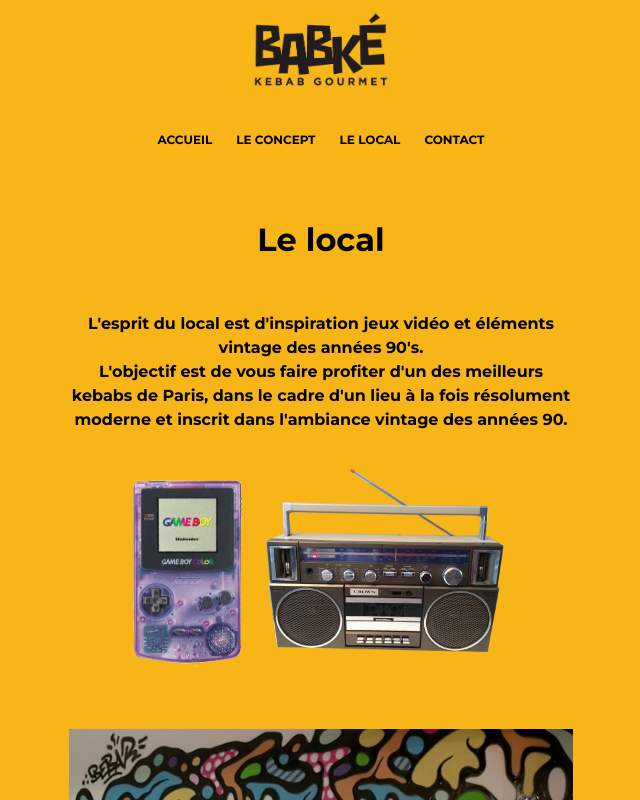
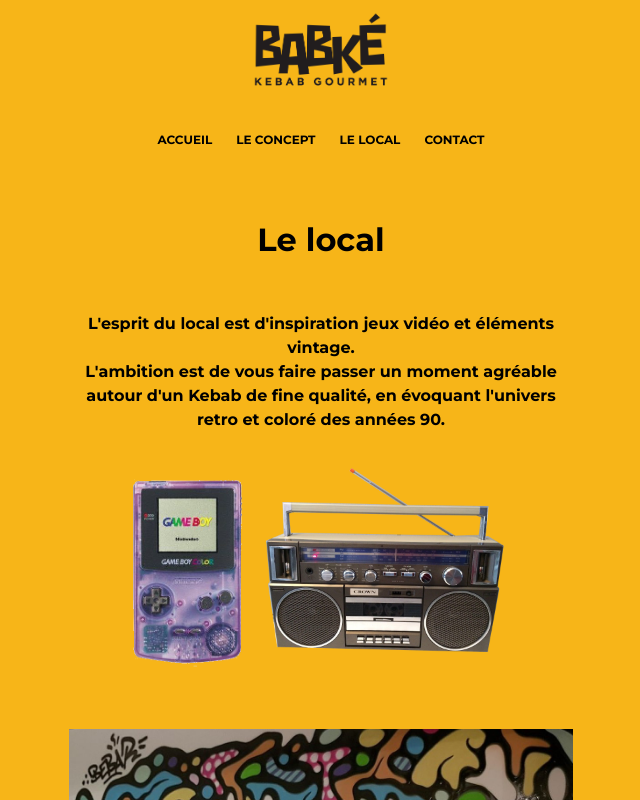
Before and after one commit to nassimbenkirane/babke, a Nuxt app: page /le-local in a window 1280 px wide. Shown: the top 800 px of the page, without its empty margins (319-959 px from the left). Built offline with nearby package versions, Linux system fonts and the light colour scheme.

Commit message:
update texts

```diff
--- a/pages/contact.vue
+++ b/pages/contact.vue
@@ -9,7 +9,7 @@
         <p>
           Pour toute question, ou si vous voulez travailler pour Babké,
           <br/>
-          me contacter à l'adresse mail qui suit :
+          n'hesitez pas à nous contacter à l'adresse e-mail qui suit :
           <br/>
           <a href="mailto:babkesarl@gmail.com">babkesarl@gmail.com</a>
         </p>
--- a/pages/informations.vue
+++ b/pages/informations.vue
@@ -10,7 +10,7 @@
           Babke est un concept de restauration rapide qui réunit les valeurs les plus essentielles de plaisir et de bien-vivre.
         </p>
         <p>
-          L'objectif est de vous faire profiter d'un des meilleurs kebabs de Paris, dans le cadre d'un lieu à la fois résolument moderne et inscrit dans l'ambiance vintage des années 90.
+          L'objectif est de vous faire profiter d'un des meilleurs kebabs de Paris, dans un lieu à la fois résolument moderne et inscrit dans l'ambiance vintage des années 90.
         </p>
       </section>
 
--- a/pages/le-local.vue
+++ b/pages/le-local.vue
@@ -7,10 +7,10 @@
 
       <section class="section small-section">
         <p>
-          L'esprit du local est d'inspiration jeux vidéo et éléments vintage des années 90's.
+          L'esprit du local est d'inspiration jeux vidéo et éléments vintage.
         </p>
         <p>
-          L'objectif est de vous faire profiter d'un des meilleurs kebabs de Paris, dans le cadre d'un lieu à la fois résolument moderne et inscrit dans l'ambiance vintage des années 90.
+          L'ambition est de vous faire passer un moment agréable autour d'un Kebab de fine qualité, en évoquant l'univers retro et coloré des années 90.
         </p>
         <p>
           <img src="~assets/gameboy.png" alt="gameboy" class="gameboy-image" />
```
